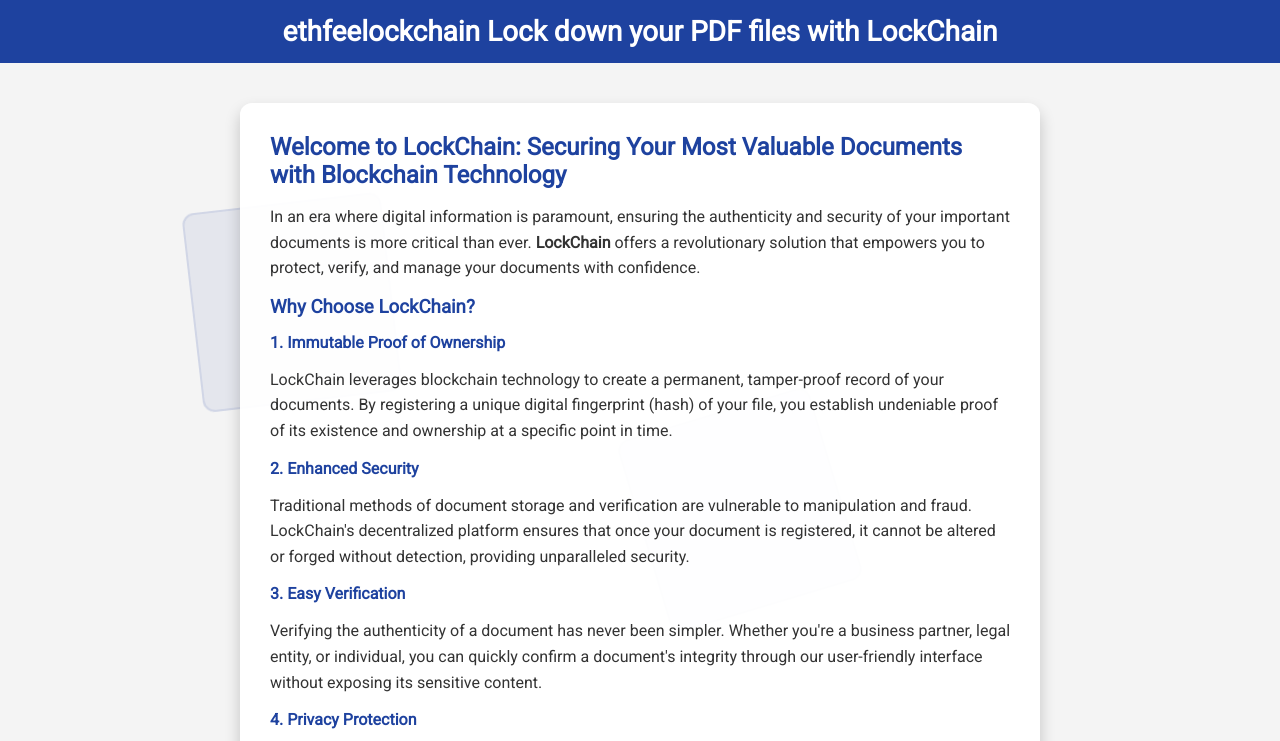
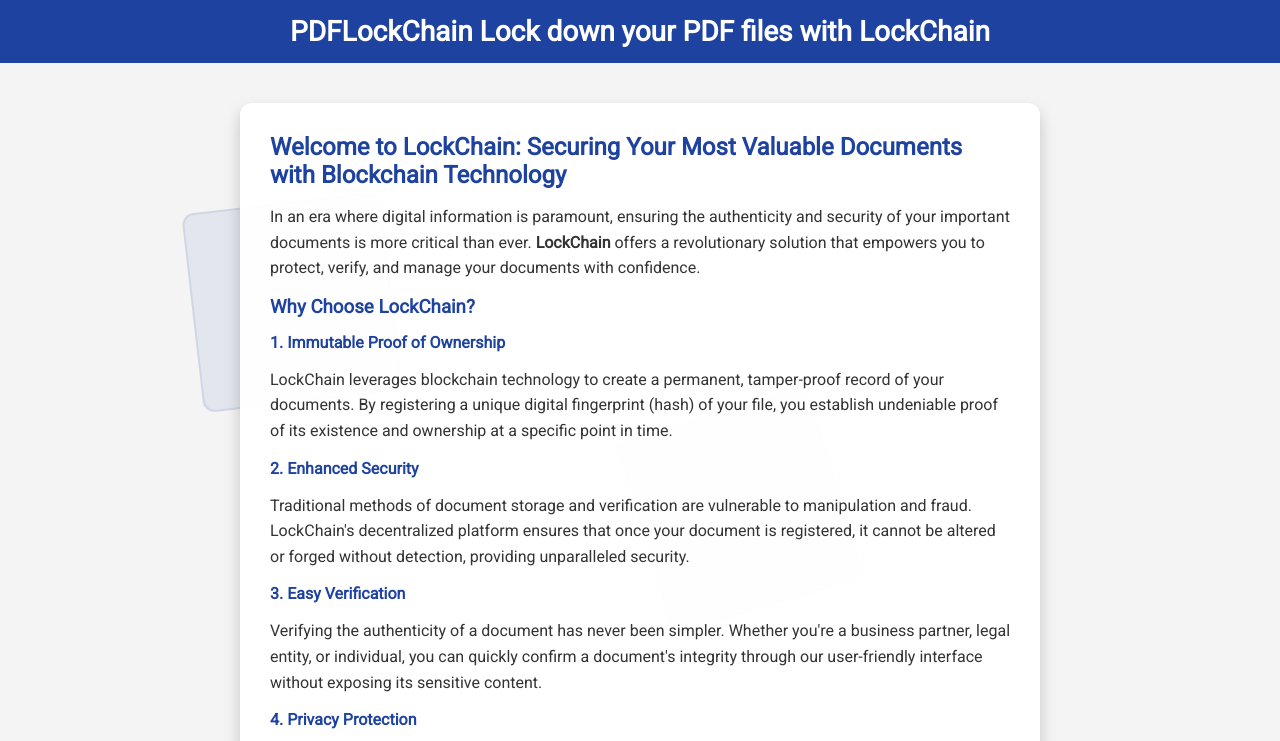
Before and after one commit to Lpierzina/PDFLockChain, a plain HTML site: page index.html in a window 1280 px wide. Shown: the top 741 px of the page. Drawn offline with Linux system fonts and the light colour scheme.

Commit message:
Update index.html
PDFLockChain
it's working

```diff
--- a/index.html
+++ b/index.html
@@ -263,7 +263,7 @@
 
     <!-- Navigation Bar -->
     <div class="navbar">
-        <h1> ethfeelockchain Lock down your PDF files with LockChain</h1>
+        <h1> PDFLockChain Lock down your PDF files with LockChain</h1>
     </div>
 
     <!-- Main Container -->
```
